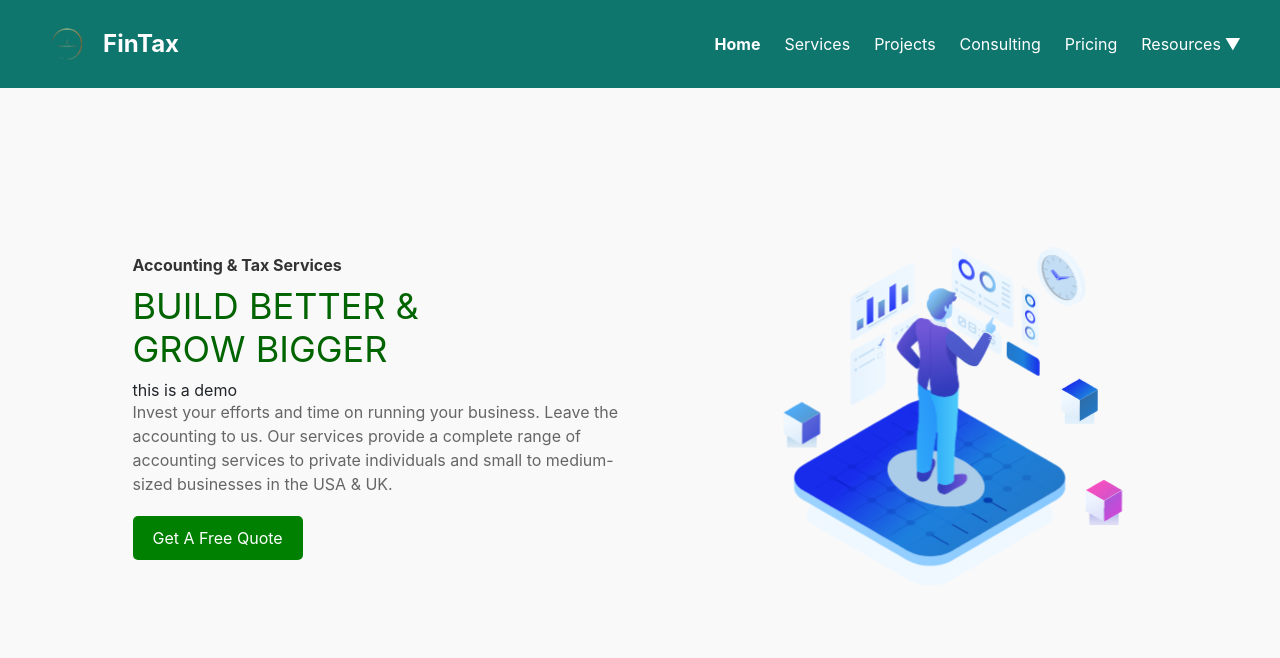
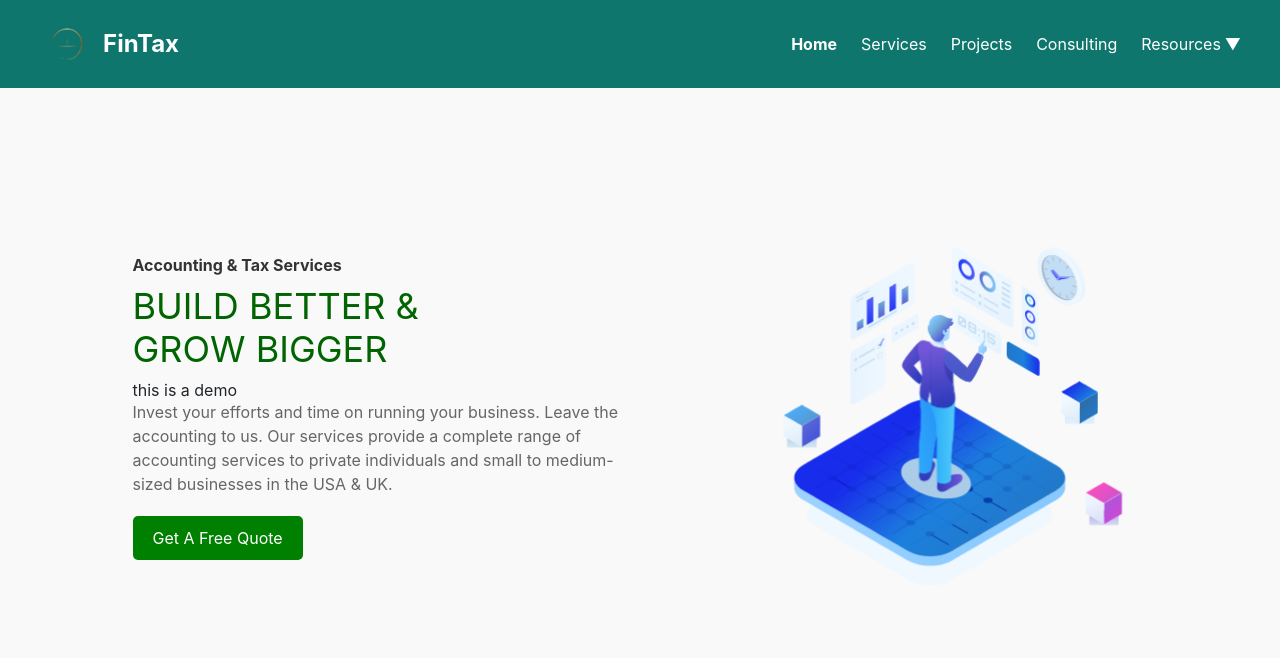
Before and after one commit to waqaxhp/malik-hasham-, a React (Create React App) app: page /projects in a window 1280 px wide. Shown: the top 658 px of the page. Built offline with nearby package versions, Linux system fonts and the light colour scheme; a small style sheet from the web is missing.

Commit message:
Navbaar Is Completed!
Navbaar Is Completed!

```diff
--- a/src/App.css
+++ b/src/App.css
@@ -0,0 +1,3 @@
+html {
+  scroll-behavior: smooth;
+}
--- a/src/App.js
+++ b/src/App.js
@@ -1,7 +1,31 @@
+// import './App.css'
+// import Navbar from './Components/Navebar/Navebar.jsx'
+// import Home from './Components/Home/Home.jsx'
+// // import AllComponents from './Components/MergeAllComponents/MergeAllComponents.jsx'
+// import Footer from './Components/Footer/Footer.jsx'
+// import Projects from './Components/Projects/Projects.jsx'
+// import Services from './Components/Services/Services.jsx'
+// import Consulting from './Components/Consulting/Consulting.jsx'
+
+// function App() {
+//   return (
+//     <div className="App">
+//       <Navbar />
+//       <Home />
+//       <Services/>
+//       <Projects/>
+//       {/* <AllComponents /> */}
+//       <Consulting/>
+//       <Footer />
+//     </div>
+//   )
+// }
+
+// export default App
+// App.js
 import './App.css'
 import Navbar from './Components/Navebar/Navebar.jsx'
 import Home from './Components/Home/Home.jsx'
-// import AllComponents from './Components/MergeAllComponents/MergeAllComponents.jsx'
 import Footer from './Components/Footer/Footer.jsx'
 import Projects from './Components/Projects/Projects.jsx'
 import Services from './Components/Services/Services.jsx'
@@ -10,12 +34,27 @@ import Consulting from './Components/Consulting/Consulting.jsx'
 function App() {
   return (
     <div className="App">
+      {/* Navbar */}
       <Navbar />
-      <Home />
-      <Services/>
-      <Projects/>
-      {/* <AllComponents /> */}
-      <Consulting/>
+
+      {/* All sections on Home Page */}
+      <section id="home">
+        <Home />
+      </section>
+
+      <section id="services">
+        <Services />
+      </section>
+
+      <section id="projects">
+        <Projects />
+      </section>
+
+      <section id="consulting">
+        <Consulting />
+      </section>
+
+      {/* Footer */}
       <Footer />
     </div>
   )
--- a/src/Components/Navebar/Navebar.jsx
+++ b/src/Components/Navebar/Navebar.jsx
@@ -1,25 +1,192 @@
-import React, { useState } from 'react'
-import Logo from '../Assets/Navbar logo.png.png'
+// import React, { useState } from 'react'
+// import Logo from '../Assets/Navbar logo.png.png'
+
+// const Navbar = () => {
+//   const [isOpen, setIsOpen] = useState(false) // State for mobile menu toggle
+//   const [activeLink, setActiveLink] = useState('Home') // Track active link
+//   const [isResourcesOpen, setIsResourcesOpen] = useState(false) // State for Resources dropdown
+
+//   // Toggle for mobile menu
+//   const toggleMenu = () => {
+//     setIsOpen(!isOpen)
+//   }
+
+//   // Toggle for Resources dropdown
+//   const toggleResources = () => {
+//     setIsResourcesOpen(!isResourcesOpen)
+//   }
+
+//   // Function to set active link
+//   const handleLinkClick = (link) => {
+//     setActiveLink(link)
+//   }
+
+//   return (
+//     <nav className="bg-teal-700 p-4">
+//       <div className="container mx-auto flex justify-between items-center">
+//         {/* Logo Section */}
+//         <div className="flex items-center">
+//           <img src={Logo} alt="Logo" className="h-10 mr-2" />
+//           <span className="text-white text-2xl font-bold">FinTax</span>
+//         </div>
+
+//         {/* Desktop Menu */}
+//         <div className="hidden md:flex space-x-6">
+//           {['Home', 'Services', 'Projects', 'Consulting', 'Pricing'].map(
+//             (link) => (
+//               <a
+//                 key={link}
+//                 href={`#${link.toLowerCase()}`}
+//                 className={`text-white hover:text-yellow-500 transition duration-300 ease-in-out ${
+//                   activeLink === link
+//                     ? 'text-yellow-500 font-bold'
+//                     : 'hover:underline'
+//                 }`}
+//                 onClick={() => handleLinkClick(link)}
+//               >
+//                 {link}
+//               </a>
+//             )
+//           )}
+
+//           {/* Dropdown for Resources */}
+//           <div className="relative group">
+//             <button
+//               className="text-white hover:text-yellow-500 flex items-center transition duration-300 ease-in-out"
+//               onClick={toggleResources}
+//             >
+//               Resources <span className="ml-1">▼</span>
+//             </button>
+//             {/* Dropdown content */}
+//             <div
+//               className={`absolute right-0 mt-2 w-48 bg-white shadow-lg rounded-lg ${
+//                 isResourcesOpen ? 'block' : 'hidden'
+//               }`}
+//             >
+//               <a
+//                 href="#resource1"
+//                 className="block px-4 py-2 text-gray-700 hover:bg-teal-100"
+//               >
+//                 About
+//               </a>
+//               <a
+//                 href="#resource2"
+//                 className="block px-4 py-2 text-gray-700 hover:bg-teal-100"
+//               >
+//                 Contact
+//               </a>
+//               <a
+//                 href="#resource3"
+//                 className="block px-4 py-2 text-gray-700 hover:bg-teal-100"
+//               >
+//                 Career
+//               </a>
+//             </div>
+//           </div>
+//         </div>
+
+//         {/* Mobile Menu Icon */}
+//         <button
+//           onClick={toggleMenu}
+//           className="block md:hidden text-white focus:outline-none"
+//         >
+//           <svg
+//             className="w-6 h-6"
+//             fill="none"
+//             stroke="currentColor"
+//             viewBox="0 0 24 24"
+//             xmlns="http://www.w3.org/2000/svg"
+//           >
+//             <path
+//               strokeLinecap="round"
+//               strokeLinejoin="round"
+//               strokeWidth="2"
+//               d={isOpen ? 'M6 18L18 6M6 6l12 12' : 'M4 6h16M4 12h16M4 18h16'}
+//             />
+//           </svg>
+//         </button>
+//       </div>
+
+//       {/* Mobile Menu */}
+//       <div className={`${isOpen ? 'block' : 'hidden'} md:hidden`}>
+//         {['Home', 'Services', 'Projects', 'Consulting', 'Pricing'].map(
+//           (link) => (
+//             <a
+//               key={link}
+//               href={`#${link.toLowerCase()}`}
+//               className={`block px-4 py-2 text-white hover:bg-teal-600 transition duration-300 ease-in-out ${
+//                 activeLink === link ? 'bg-yellow-500' : ''
+//               }`}
+//               onClick={() => {
+//                 handleLinkClick(link)
+//                 toggleMenu() // Close menu on click
+//               }}
+//             >
+//               {link}
+//             </a>
+//           )
+//         )}
+
+//         {/* Resources dropdown for mobile */}
+//         <div className="block px-4 py-2 text-white hover:bg-teal-600">
+//           <button
+//             onClick={toggleResources}
+//             className="flex items-center w-full"
+//           >
+//             Resources <span className="ml-1">▼</span>
+//           </button>
+//           {isResourcesOpen && (
+//             <div className="bg-white shadow-lg rounded-lg">
+//               <a
+//                 href="#resource1"
+//                 className="block px-4 py-2 text-gray-700 hover:bg-teal-100"
+//               >
+//                 About
+//               </a>
+//               <a
+//                 href="#resource2"
+//                 className="block px-4 py-2 text-gray-700 hover:bg-teal-100"
+//               >
+//                 Contact
+//               </a>
+//               <a
+//                 href="#resource3"
+//                 className="block px-4 py-2 text-gray-700 hover:bg-teal-100"
+//               >
+//                 Career
+//               </a>
+//             </div>
+//           )}
+//         </div>
+//       </div>
+//     </nav>
+//   )
+// }
+
+// export default Navbar
+// Navbar.js
+import React, { useState } from "react";
+import Logo from "../Assets/Navbar logo.png.png";
 
 const Navbar = () => {
-  const [isOpen, setIsOpen] = useState(false) // State for mobile menu toggle
-  const [activeLink, setActiveLink] = useState('Home') // Track active link
-  const [isResourcesOpen, setIsResourcesOpen] = useState(false) // State for Resources dropdown
+  const [isOpen, setIsOpen] = useState(false); // State for mobile menu toggle
+  const [activeLink, setActiveLink] = useState("Home"); // Track active link
+  const [isResourcesOpen, setIsResourcesOpen] = useState(false); // State for Resources dropdown
 
   // Toggle for mobile menu
   const toggleMenu = () => {
-    setIsOpen(!isOpen)
-  }
+    setIsOpen(!isOpen);
+  };
 
   // Toggle for Resources dropdown
   const toggleResources = () => {
-    setIsResourcesOpen(!isResourcesOpen)
-  }
+    setIsResourcesOpen(!isResourcesOpen);
+  };
 
   // Function to set active link
   const handleLinkClick = (link) => {
-    setActiveLink(link)
-  }
+    setActiveLink(link);
+  };
 
   return (
     <nav className="bg-teal-700 p-4">
@@ -27,27 +194,25 @@ const Navbar = () => {
         {/* Logo Section */}
         <div className="flex items-center">
           <img src={Logo} alt="Logo" className="h-10 mr-2" />
-          <span className="text-white text-2xl font-bold">FinTax</span>
+          <span className="text-white text-2xl font-bold">FinTax</span>{" "}
         </div>
 
         {/* Desktop Menu */}
         <div className="hidden md:flex space-x-6">
-          {['Home', 'Services', 'Projects', 'Consulting', 'Pricing'].map(
-            (link) => (
+          {["Home", "Services", "Projects", "Consulting"].map((link) => (
             <a
               key={link}
-                href={`#${link.toLowerCase()}`}
+              href={`#${link.toLowerCase()}`} // Anchor link to sections
               className={`text-white hover:text-yellow-500 transition duration-300 ease-in-out ${
                 activeLink === link
-                    ? 'text-yellow-500 font-bold'
-                    : 'hover:underline'
+                  ? "text-yellow-500 font-bold"
+                  : "hover:underline"
               }`}
               onClick={() => handleLinkClick(link)}
             >
               {link}
             </a>
-            )
-          )}
+          ))}
 
           {/* Dropdown for Resources */}
           <div className="relative group">
@@ -60,7 +225,7 @@ const Navbar = () => {
             {/* Dropdown content */}
             <div
               className={`absolute right-0 mt-2 w-48 bg-white shadow-lg rounded-lg ${
-                isResourcesOpen ? 'block' : 'hidden'
+                isResourcesOpen ? "block" : "hidden"
               }`}
             >
               <a
@@ -101,31 +266,29 @@ const Navbar = () => {
               strokeLinecap="round"
               strokeLinejoin="round"
               strokeWidth="2"
-              d={isOpen ? 'M6 18L18 6M6 6l12 12' : 'M4 6h16M4 12h16M4 18h16'}
+              d={isOpen ? "M6 18L18 6M6 6l12 12" : "M4 6h16M4 12h16M4 18h16"}
             />
           </svg>
         </button>
       </div>
 
       {/* Mobile Menu */}
-      <div className={`${isOpen ? 'block' : 'hidden'} md:hidden`}>
-        {['Home', 'Services', 'Projects', 'Consulting', 'Pricing'].map(
-          (link) => (
+      <div className={`${isOpen ? "block" : "hidden"} md:hidden`}>
+        {["Home", "Services", "Projects", "Consulting"].map((link) => (
           <a
             key={link}
             href={`#${link.toLowerCase()}`}
             className={`block px-4 py-2 text-white hover:bg-teal-600 transition duration-300 ease-in-out ${
-                activeLink === link ? 'bg-yellow-500' : ''
+              activeLink === link ? "bg-yellow-500" : ""
             }`}
             onClick={() => {
-                handleLinkClick(link)
-                toggleMenu() // Close menu on click
+              handleLinkClick(link);
+              toggleMenu(); // Close menu on click
             }}
           >
             {link}
           </a>
-          )
-        )}
+        ))}
 
         {/* Resources dropdown for mobile */}
         <div className="block px-4 py-2 text-white hover:bg-teal-600">
@@ -160,7 +323,7 @@ const Navbar = () => {
         </div>
       </div>
     </nav>
-  )
-}
+  );
+};
 
-export default Navbar
+export default Navbar;
--- a/src/Components/Services/Services.css
+++ b/src/Components/Services/Services.css
@@ -1,5 +1,5 @@
 section {
-  padding: 60px 0;
+  /* padding: 60px 0; */
   min-height: 100vh;
 }
 
```
Lines whose indentation alone changed are shown as unchanged.
